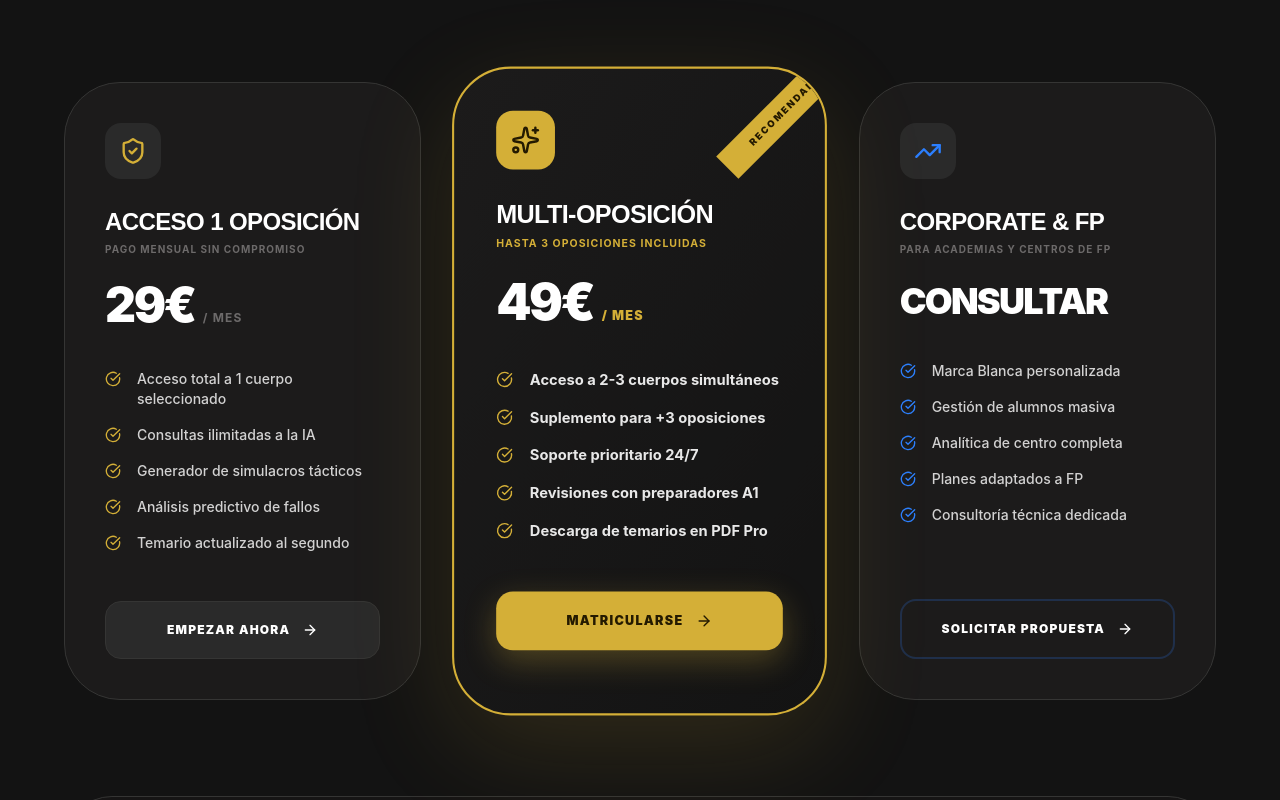
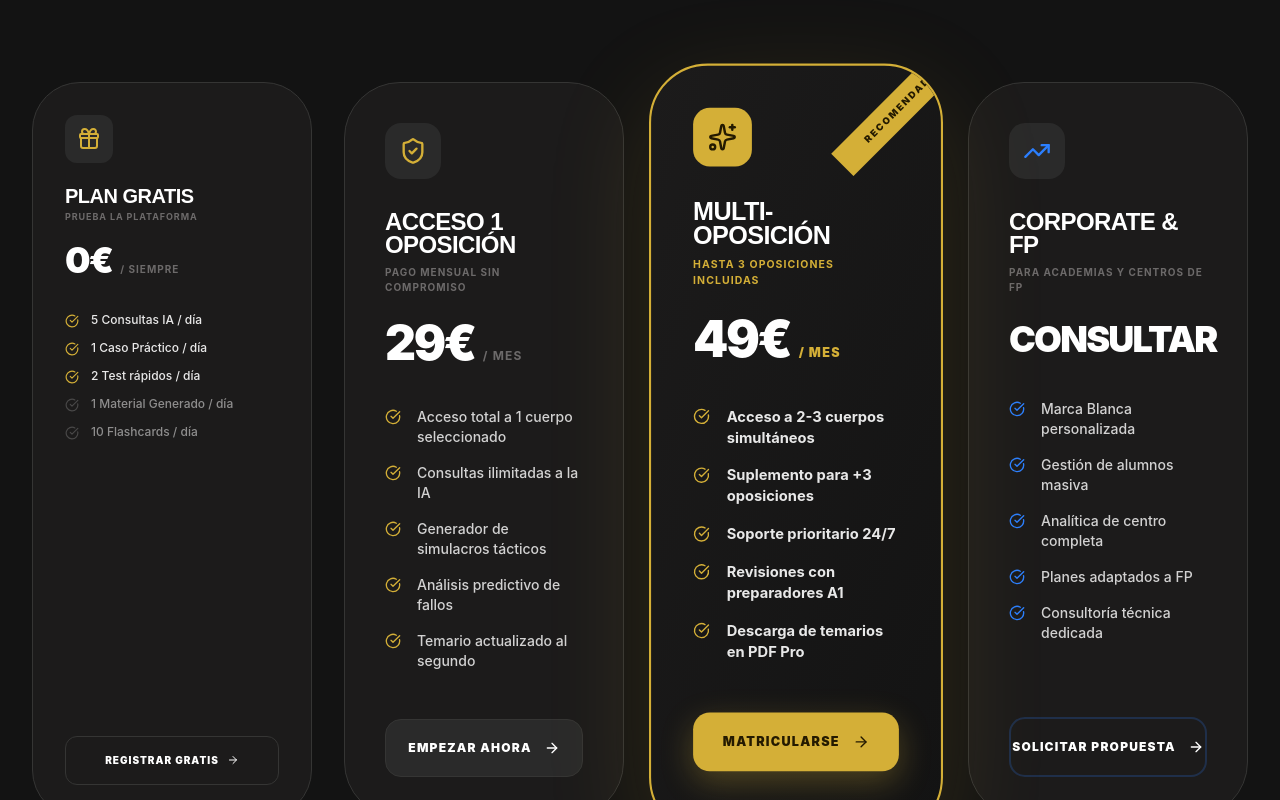
Before and after one commit to automatizacionesnunez-byte/Munilex-Academy-web, a React (Vite) app: page /academy/precios in a window 1280 px wide. Shown: the part 720-1520 px from the top of the page. Built offline with nearby package versions, Linux system fonts and the light colour scheme.

Commit message:
feat: add free trial plan to academy pricing with daily limits

```diff
--- a/src/pages/munilex-academy/AcademyPricing.tsx
+++ b/src/pages/munilex-academy/AcademyPricing.tsx
@@ -1,7 +1,8 @@
 import { motion } from 'framer-motion';
-import { CheckCircle, ShieldCheck, TrendingUp, Sparkles, ArrowRight } from 'lucide-react';
+import { CheckCircle, ShieldCheck, TrendingUp, Sparkles, ArrowRight, Gift } from 'lucide-react';
 import { Helmet } from 'react-helmet-async';
 import { useState } from 'react';
+import { Link } from 'react-router-dom';
 
 const AcademyPricing = () => {
   const [billingCycle, setBillingCycle] = useState<'monthly' | 'annual'>('monthly');
@@ -72,8 +73,50 @@ const AcademyPricing = () => {
 
       {/* Pricing Cards */}
       <section className="pb-32 px-6 md:px-8">
-        <div className="max-w-6xl mx-auto">
-          <div className="grid lg:grid-cols-3 gap-8 lg:gap-10 items-stretch">
+        <div className="max-w-7xl mx-auto">
+          <div className="grid md:grid-cols-2 lg:grid-cols-4 gap-6 lg:gap-8 items-stretch">
+
+            {/* Plan Gratis */}
+            <motion.div
+              initial={{ opacity: 0, y: 20 }}
+              whileInView={{ opacity: 1, y: 0 }}
+              viewport={{ once: true }}
+              className="bg-[#1C1B1B] border border-[#353534] rounded-[3rem] p-8 flex flex-col hover:border-[#d4af37]/20 transition-all group"
+            >
+              <div className="mb-8">
+                <div className="w-12 h-12 bg-[#2A2A2A] rounded-xl flex items-center justify-center text-[#d4af37] mb-6 group-hover:scale-110 transition-transform">
+                  <Gift className="w-6 h-6" />
+                </div>
+                <h3 className="text-xl font-black text-white mb-1 uppercase tracking-tight">Plan Gratis</h3>
+                <p className="text-[#E5E2E1]/40 font-bold uppercase tracking-widest text-[9px] mb-4">Prueba la plataforma</p>
+                <div className="flex items-baseline gap-2">
+                  <span className="text-4xl font-black tracking-tighter text-white">0€</span>
+                  <span className="text-[#E5E2E1]/40 font-bold uppercase tracking-widest text-[10px]">/ SIEMPRE</span>
+                </div>
+              </div>
+
+              <ul className="space-y-3 mb-10 flex-grow">
+                {[
+                  { text: "5 Consultas IA / día", highlight: true },
+                  { text: "1 Caso Práctico / día", highlight: true },
+                  { text: "2 Test rápidos / día", highlight: true },
+                  { text: "1 Material Generado / día", highlight: false },
+                  { text: "10 Flashcards / día", highlight: false }
+                ].map((feat, i) => (
+                  <li key={i} className="flex gap-3 items-start">
+                    <CheckCircle className={`w-3.5 h-3.5 mt-0.5 flex-shrink-0 ${feat.highlight ? 'text-[#d4af37]' : 'text-white/20'}`} />
+                    <span className={`text-xs font-medium ${feat.highlight ? 'text-white/90' : 'text-white/50'}`}>{feat.text}</span>
+                  </li>
+                ))}
+              </ul>
+
+              <Link
+                to="/auth/register"
+                className="w-full py-4 bg-transparent border border-[#353534] text-white font-black rounded-xl hover:bg-[#d4af37] hover:text-[#241a00] transition-all text-center flex items-center justify-center gap-2 uppercase tracking-widest text-[10px]"
+              >
+                Registrar Gratis <ArrowRight className="w-3 h-3" />
+              </Link>
+            </motion.div>
 
             {/* Acceso 1 Oposición */}
             <motion.div
```
